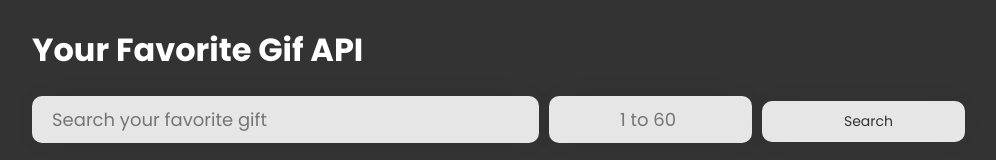
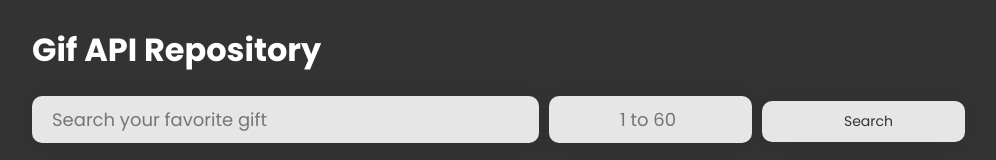
Before and after one commit to ManuelPerezYebra/Gift-App, a React (Vite) app: page / in a window 1280 px wide. Shown: the top 160 px of the page, without its empty margins (101-1097 px from the left). Built offline with nearby package versions, Linux system fonts and the light colour scheme; no server answers.

Commit message:
Update GifExpertApp.jsx

```diff
--- a/src/giftExpertApp/GifExpertApp.jsx
+++ b/src/giftExpertApp/GifExpertApp.jsx
@@ -22,7 +22,7 @@ const GifExpertApp = () => {
   return (
     <>
       <MainContainer>
-        <h1>Your Favorite Gif API</h1>
+        <h1>Gif API Repository</h1>
         <AddCategory onNewCategory={onAddCategory} />
 
         {categories.map(category => (
```
